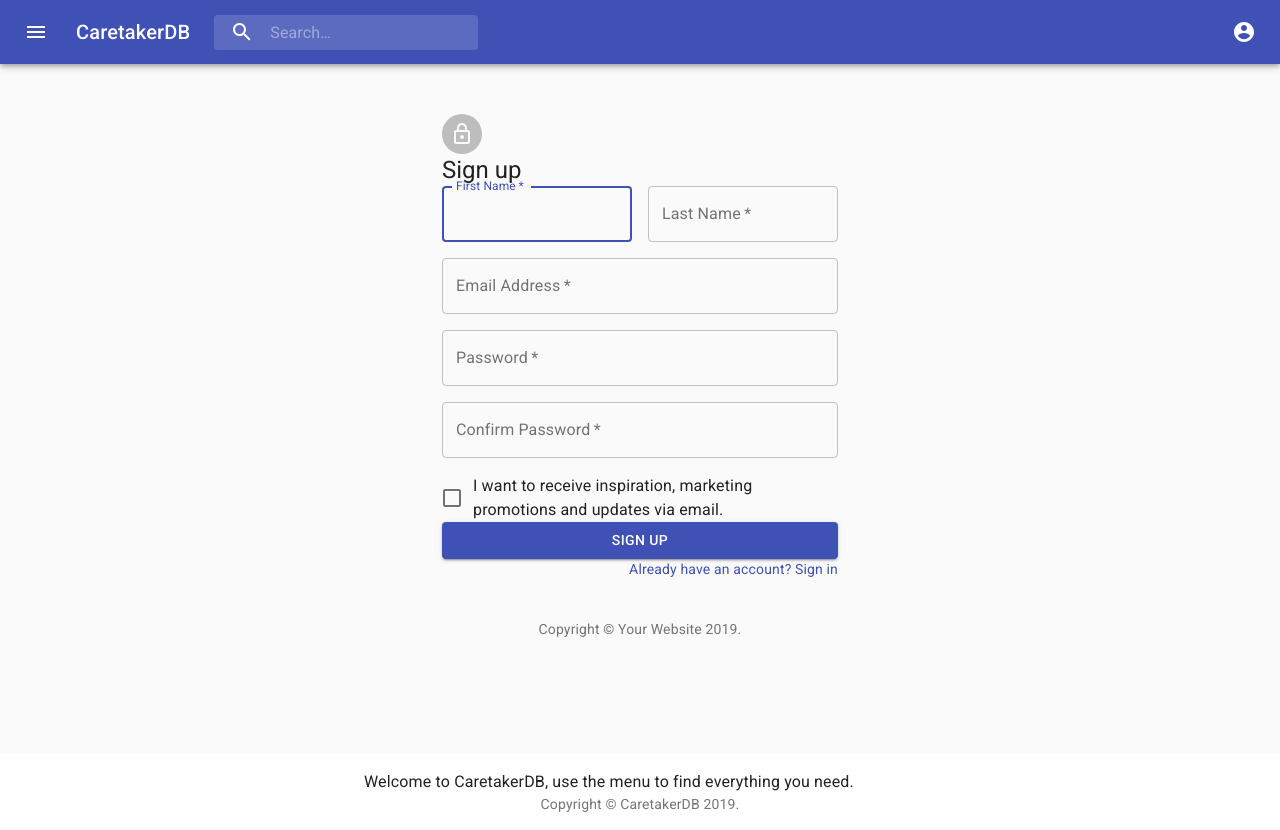
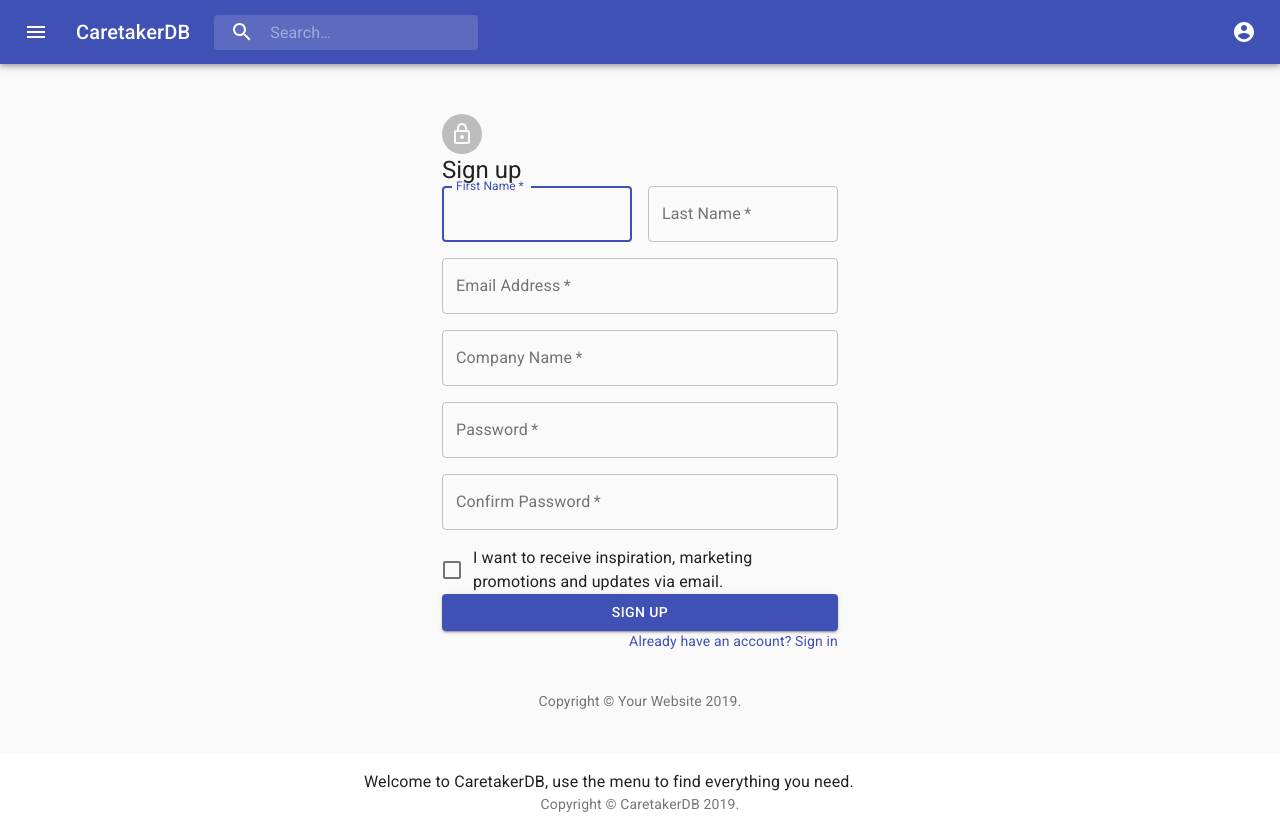
Before and after one commit to quiquemz/CaretakerDB, a React (Create React App) app in the folder client/: page /register in a window 1280 px wide. Built offline with nearby package versions, Linux system fonts and the light colour scheme.

Commit message:
update register page and modify navbar

```diff
--- a/client/src/components/auth/Register.js
+++ b/client/src/components/auth/Register.js
@@ -110,7 +110,7 @@ class Register extends Component {
                 <Typography component="h1" variant="h5">
                 Sign up
                 </Typography>
-                <form className={classes.form} noValidate>
+                <form className={classes.form} onSubmit={this.onSubmit} noValidate>
                 <Grid container spacing={2}>
                     <Grid item xs={12} sm={6}>
                     <TextField
@@ -153,6 +153,20 @@ class Register extends Component {
                         onChange={this.onChange}
                         value={this.state.email}
                         error={errors.email}
+                    />
+                    </Grid>
+                    <Grid item xs={12}>
+                    <TextField
+                        variant="outlined"
+                        required
+                        fullWidth
+                        id="companyName"
+                        label="Company Name"
+                        name="companyName"
+                        autoComplete="companyName"
+                        onChange={this.onChange}
+                        value={this.state.companyName}
+                        error={errors.companyName}
                     />
                     </Grid>
                     <Grid item xs={12}>
--- a/client/src/components/layout/Navbar.js
+++ b/client/src/components/layout/Navbar.js
@@ -103,7 +103,8 @@ export function Navbar(props) {
   const [anchorEl, setAnchorEl] = React.useState(null);
   const [mobileMoreAnchorEl, setMobileMoreAnchorEl] = React.useState(null);
   const [state, setState] = React.useState({
-    top: false
+    top: false,
+    open: false
   });
 
   const isMenuOpen = Boolean(anchorEl);
```
